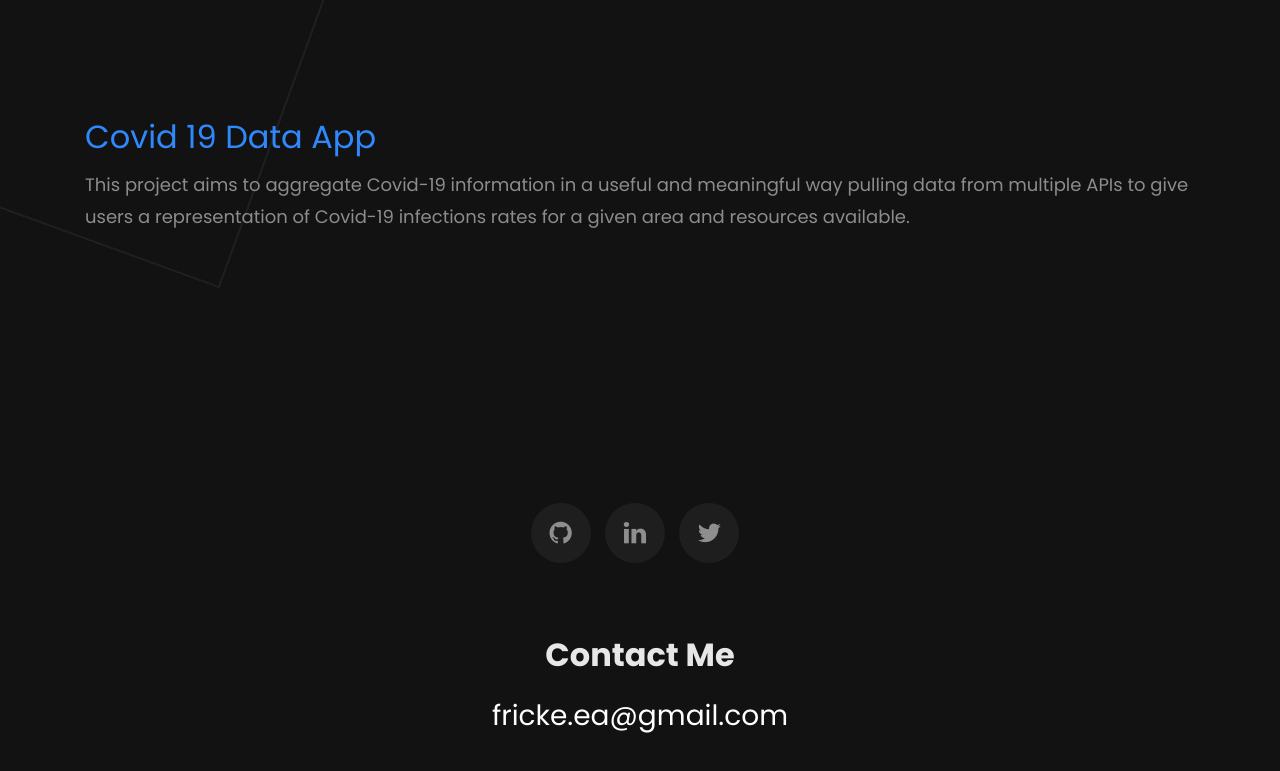
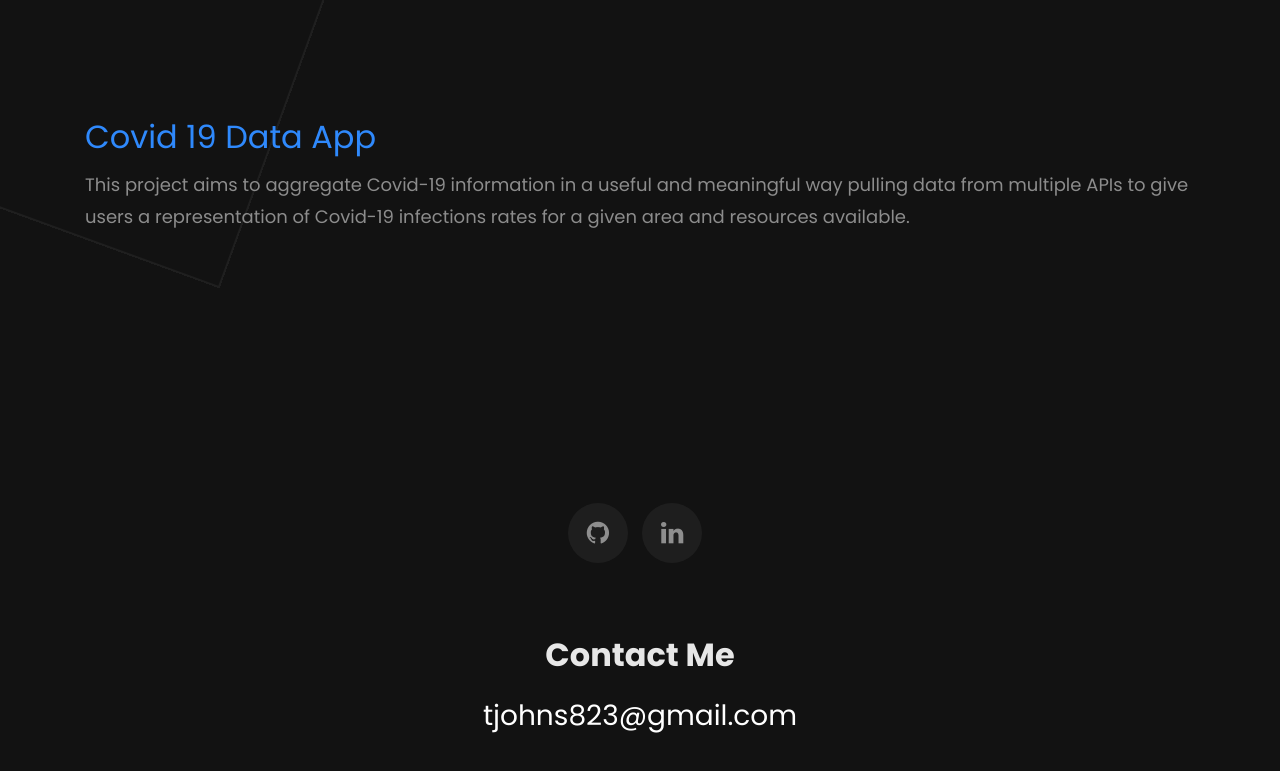
Before and after one commit to tjohns823/tjohns823.github.io, a plain HTML site: page portfolio.html in a window 1280 px wide. Shown: the part 668-1439 px from the top of the page. Drawn offline with Linux system fonts and the light colour scheme; some packages are replaced by stand-ins of ours; no server answers; files whose address does not match are found by name.

Commit message:
added email

```diff
--- a/portfolio.html
+++ b/portfolio.html
@@ -170,13 +170,13 @@
               <div class="ftco-footer-widget mb-5">
                 <ul class="ftco-footer-social list-unstyled">
                   <li><a href="https://github.com/e-fricke"><span class="icon-github"></span></a></li>
-                  <li><a href="https://www.linkedin.com/in/eric-fricke"><span class="icon-linkedin"></span></a></li>
-                  <li><a href="https://twitter.com/ea_fricke"><span class="icon-twitter"></span></a></li>
+                  <li><a href="https://www.linkedin.com/in/timothy-johns-jr"><span class="icon-linkedin"></span></a></li>
+
                 </ul>
               </div>
               <div class="ftco-footer-widget">
                 <h2 class="mb-3">Contact Me</h2>
-                <p class="h3 email"><a href="mailto:fricke.ea@gmail.com">fricke.ea@gmail.com</a></p>
+                <p class="h3 email"><a href="mailto:tjohns823@gmail.com">tjohns823@gmail.com</a></p>
               </div>
             </div>
           </div>
```
Also changed, not shown: contact.html (+1 -1 lines).
